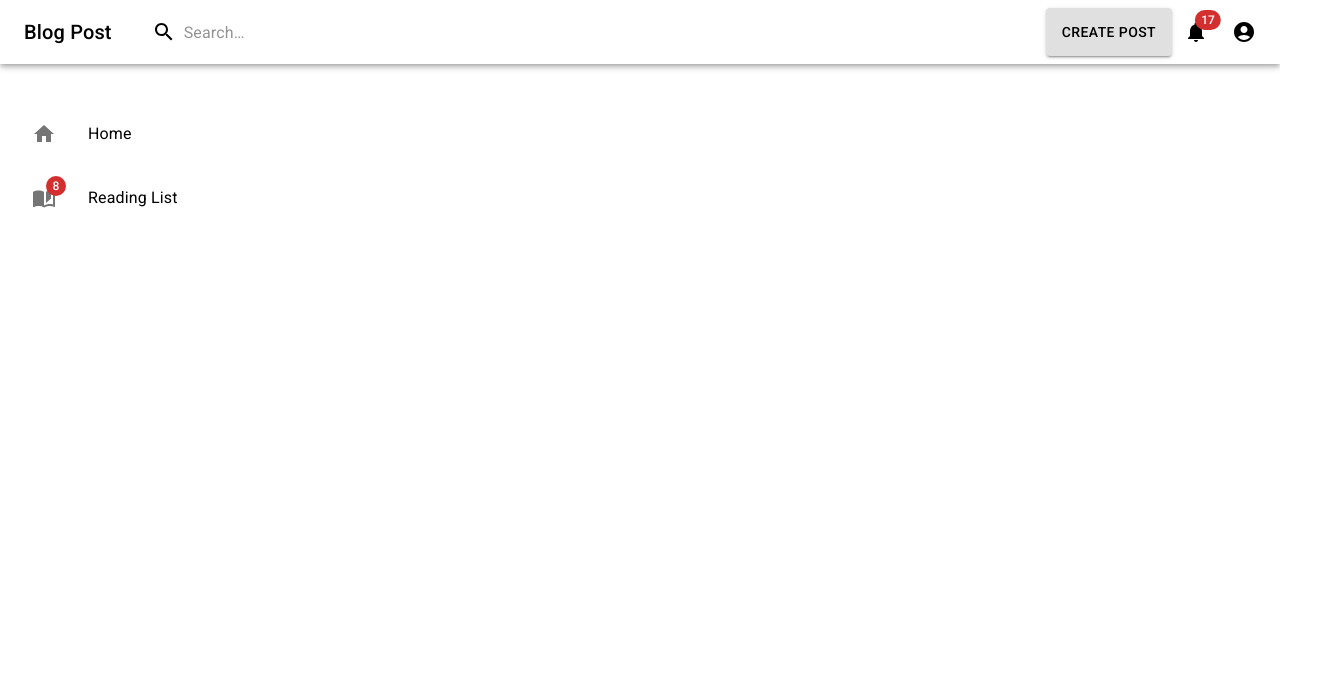
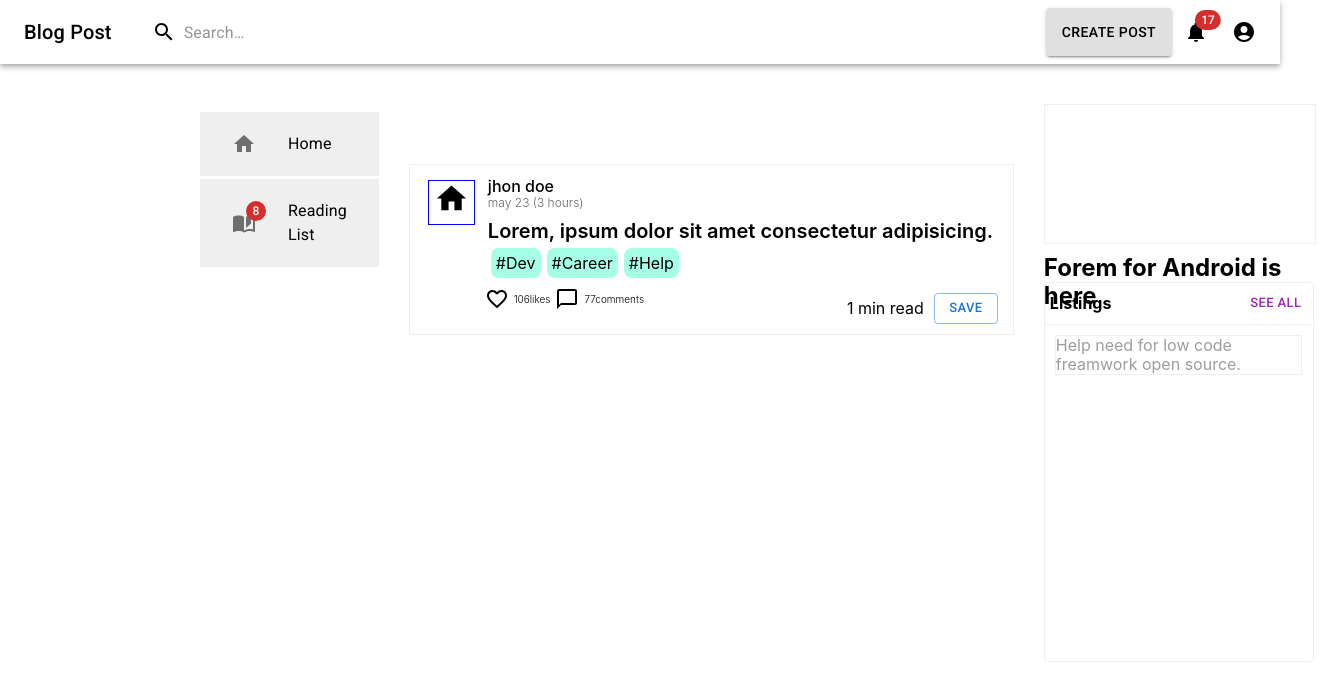
Before and after one commit to Amrita-padhy/blog-post, a React (Create React App) app in the folder UI/: page /home in a window 1280 px wide. Shown: the top 700 px of the page, 1319 px wide, since content can reach past the window. Built offline with nearby package versions, Linux system fonts and the light colour scheme.

Commit message:
post card UI

```diff
--- a/UI/src/App.css
+++ b/UI/src/App.css
@@ -121,7 +121,186 @@ p {
   height: 61px;
 }
 
-.body_content {
-  margin: 30px;
+.sideBar_content  {
+  background-color: #efefef;
+  margin-bottom: 3px;
+}
+.layOut {
+  margin: 40px 200px;
+  display: flex;
+  justify-content: space-around;
+}
+
+/* cards */
+
+.blog_posts {
+width: 625px;
+height: 145px;
+border: 1px solid #efefef;
+margin-top: 60px;
+display: flex;
+justify-content: start;
+padding: 12px 15px;
+margin-left: 30px;
+}
+.posts_icon{
+  width: 45px;
+  height: 43px;
+  border: 1px solid blue;
+  text-align: center;
+  margin: 3px;
+}
+.posts_details {
+
+  margin-left: 10px;
+}
+.posts_details> h3 {
+  font-weight: 500;
+font-size: 16px;
+line-height: 19px;
+/* position: absolute; */
+width: 68px;
+height: 19px;
 
 }
+.posts_details> h5 {
+width: 112px;
+height: 14px;
+font-style: normal;
+font-weight: 300;
+font-size: 12px;
+line-height: 14px;
+color: #696969;
+}
+
+.posts_details> h2 {
+  width: 510px;
+height: 23px;
+left: 456px;
+top: 254px;
+font-style: normal;
+font-weight: 600;
+font-size: 20px;
+line-height: 23px;
+color: #000000;
+margin-top: 10px;
+margin-bottom: 10px;
+}
+.tags > span {
+  /* size: 10px; */
+  width: 23px;
+  height: 12px;
+
+margin-top:80px ;
+}
+.tag-1 ,.tag-2 ,.tag-3 {
+  margin: 3px;
+  background-color: #A5FFE4;
+  size: 4px;
+  border-radius: .5rem;
+  padding: 5px;
+
+}
+.futter {
+  display: flex;
+  justify-content: space-between;
+  margin-top: 20px;
+}
+.btn  {
+  display: flex;
+  justify-content: flex-end;
+  align-items: center;
+  /* margin-left: .3rem;  */
+}
+.like-comments {
+  width: 58px;
+height: 12px;
+font-style: normal;
+font-weight: 300;
+font-size: 10px;
+line-height: 12px;
+color: #000000;
+display: flex;
+  justify-content: center;
+  align-items: center;
+  margin-left: 50px;
+}
+.like-comments > span {
+margin-left:5px;
+margin-right:5px;
+}
+
+.btn > span {
+  margin-right:10px ;
+}
+
+/* adds */
+.adds_container{
+  box-sizing: border-box;
+  margin-left: 30px;
+}
+.img_container {
+width: 270px;
+height: 138px;
+left: 1071px;
+top: 154px;
+
+/* background: url(.jpg), #FFFFFF; */
+border: 1px solid #EFEFEF;
+}
+.adds_heading {
+  /* Forem for Android is here */
+width: 275px;
+height: 28px;
+left: 1071px;
+top: 307px;
+font-style: normal;
+font-weight: 700;
+font-size: 24px;
+line-height: 28px;
+color: #000000;
+margin-top: 10px;
+}
+.adds_details {
+  box-sizing: border-box;
+width: 270px;
+height: 380px;
+left: 1071px;
+top: 367px;
+background: #FFFFFF;
+border: 1px solid #EFEFEF;
+border-radius: 5px;
+
+}
+.add_header {
+  display: flex;
+  justify-content: space-between;
+  align-items: center;
+  padding: 5px;
+  border-bottom: 1px solid #EFEFEF;
+
+}
+.see_all_btn{
+width: 47px;
+height: 19px;
+left: 1279px;
+top: 373px;
+font-style: normal;
+font-weight: 400;
+font-size: 16px;
+line-height: 19px;
+color: #AEB1FF;
+}
+.add_details {
+width: 245px;
+height: 38px;
+font-style: normal;
+font-weight: 400;
+font-size: 16px;
+line-height: 19px;
+color: #9D9D9D;
+margin: 10px;
+border: 1px solid #EFEFEF;
+
+
+}
--- a/UI/src/components/Navbar.js
+++ b/UI/src/components/Navbar.js
@@ -42,6 +42,7 @@ const Navbar = () => {
 
   const StyledInputBase = styled(InputBase)(({ theme }) => ({
     color: "inherit",
+
     "& .MuiInputBase-input": {
       padding: theme.spacing(1, 1, 1, 0),
       // vertical padding + font size from searchIcon
@@ -52,6 +53,8 @@ const Navbar = () => {
         width: "20ch",
       },
     },
+
+
   }));
 
   return (
@@ -73,7 +76,7 @@ const Navbar = () => {
           <StyledInputBase
             placeholder="Search…"
             inputProps={{ "aria-label": "search" }}
-            // backgroundColor={Error}
+
           />
         </Search>
         <Box sx={{ flexGrow: 1 }} />
--- a/UI/src/components/adds.js
+++ b/UI/src/components/adds.js
@@ -1,11 +1,30 @@
 import React from "react";
+import Button from '@mui/material/Button';
 
 
 const Adds = ()=> {
 return (
-    <div>
-        adds page
-    </div>
+    <main className="adds_container">
+       <div className="img_container">
+       </div>
+       <div className="adds_heading">
+           Forem for Android is here
+           </div>
+           <div className="adds_details">
+               <div className="add_header">
+                   <h4>Listings</h4>
+                   <div className="see_all_btn"></div>
+                   <Button variant="text" color="secondary"
+                    size="small">See all</Button>
+               </div>
+               <div className="add_details">
+               Help need for low code freamwork open source.
+               </div>
+
+
+           </div>
+
+    </main>
 )
 }
 
--- a/UI/src/components/cards.js
+++ b/UI/src/components/cards.js
@@ -1,15 +1,15 @@
 import React from "react";
 import HomeIcon from "@mui/icons-material/Home";
-import FavoriteBorderIcon from '@mui/icons-material/FavoriteBorder';
-import ChatBubbleOutlineIcon from '@mui/icons-material/ChatBubbleOutline';
-import Typography from '@mui/material/Typography';
+import FavoriteBorderIcon from "@mui/icons-material/FavoriteBorder";
+import ChatBubbleOutlineIcon from "@mui/icons-material/ChatBubbleOutline";
+import Typography from "@mui/material/Typography";
 
-import Button from '@mui/material/Button';
+import Button from "@mui/material/Button";
 const Cards = () => {
   return (
     <main className="blog_posts">
       <div className="posts_icon">
-        <HomeIcon fontSize="large"/>
+        <HomeIcon fontSize="large" />
       </div>
 
       <div className="posts_details">
@@ -23,20 +23,20 @@ const Cards = () => {
         </div>
         {/*  */}
         <div className="futter">
-       <div className="likes-coments">
+          <div className="like-comments">
             <FavoriteBorderIcon />
-       106likes
+            <span className="like_btn">106likes</span>
+
             <ChatBubbleOutlineIcon />
-        77comments
+            <span>77comments</span>
           </div>
           <div className="btn">
-           <h6>1 min read</h6>
-      <Button variant="outlined" size="small">save</Button>
-
+            <span>1 min read</span>
+            <Button variant="outlined" size="small">
+              save
+            </Button>
           </div>
-
         </div>
-
       </div>
     </main>
   );
--- a/UI/src/pages/HomePage.js
+++ b/UI/src/pages/HomePage.js
@@ -1,18 +1,24 @@
 import React from "react";
 import Navbar from "../components/Navbar";
 import Sidebar from "../components/Sidebar";
+import Cards from "../components/cards";
+import Adds from "../components/adds";
 
 const Home = () => {
     return (
         <div>
             {/* nav bar */}
             <Navbar />
-            <div className="body_content">
+            <div className="layOut">
+                {/* side bar */}
+                <Sidebar/>
+                {/* card componnents */}
+                <Cards/>
+                {/* adds */}
+                <Adds/>
 
             </div>
 
-                {/* side bar */}
-                <Sidebar/>
 
         </div>
     )
```
Lines whose indentation alone changed are shown as unchanged.
